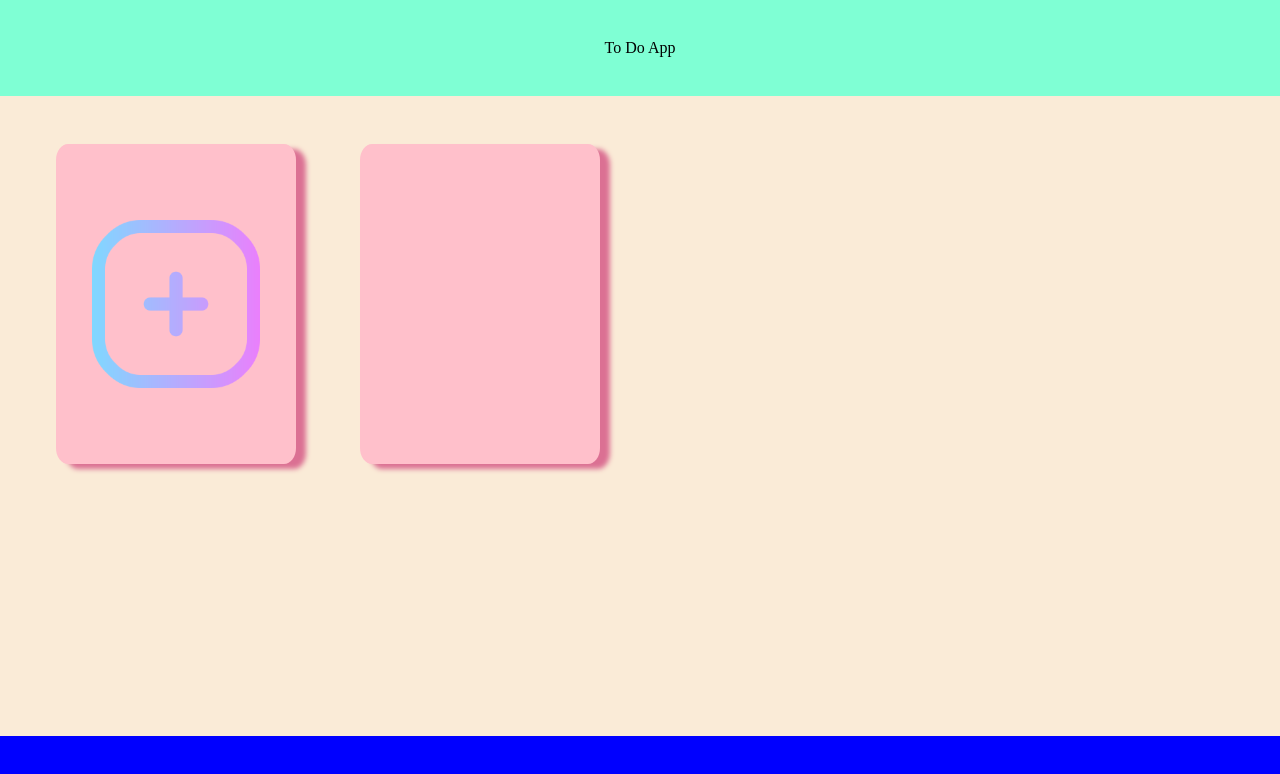
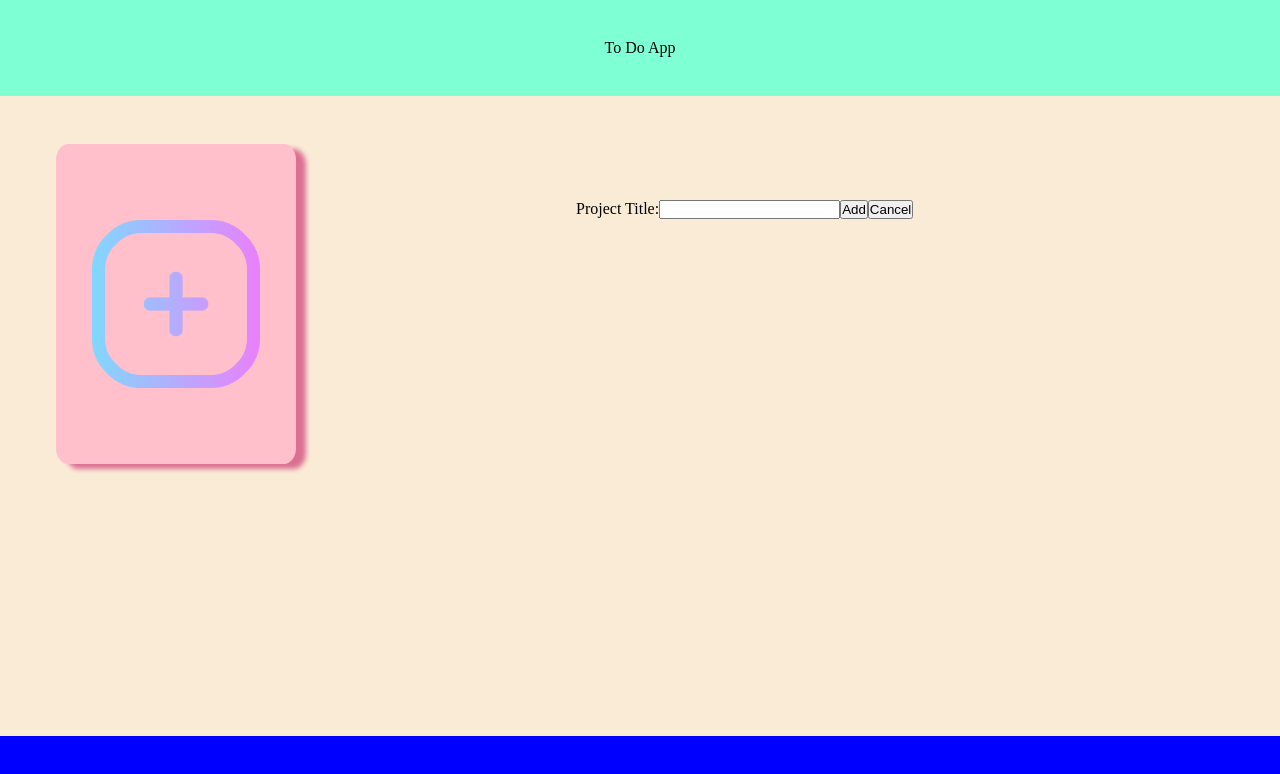
Before and after one commit to arturasVis/ToDoList, a website built with webpack: page src/template.html in a window 1280 px wide. Both pictures are taken after a click on the element 176 px from the left and 304 px from the top of the page. Built offline with nearby package versions, Linux system fonts and the light colour scheme.

Commit message:
Created prject factory, with some persitence functionality, started working on formloader functonality and adding projects with titles and object tied to them

```diff
--- a/src/index.js
+++ b/src/index.js
@@ -2,6 +2,16 @@ import './styles/styles.css'
 import './styles/reset.css'
 import { CreateProjectCard } from './scripts/ProjectCardLoader';
 import { CreateProjectButton } from './scripts/ProjectCardLoader';
+import { createProject } from './scripts/Project';
+import { loadSaved } from './scripts/Project';
 
 const button=document.querySelector('#button');
 CreateProjectButton();
+const testProject=createProject("Lol")
+
+testProject.addTask("Get shit done")
+console.log(testProject)
+testProject.listTasks()
+const localProject=loadSaved(JSON.parse(sessionStorage.getItem("Lol")))
+console.log(localProject)
+localProject.listTasks();
--- /dev/null
+++ b/src/scripts/FormLoader.js
@@ -0,0 +1,42 @@
+const content=document.querySelector('.content');
+
+export function loadForm(){
+
+    const popup=document.createElement('div');
+
+    popup.classList.add('popup');
+
+    const form = document.createElement('form');
+
+    const label=document.createElement('label');
+    label.textContent='Project Title:';
+    label.setAttribute("for","inputField");
+
+    const inputField=document.createElement('input')
+    inputField.type = "text";
+    inputField.id = "inputField";
+    inputField.name = "inputField";
+
+    const submitButton = document.createElement("button");
+    submitButton.type="button"
+    submitButton.textContent = "Add";
+
+    submitButton.addEventListener("click",(e)=>{
+        alert("You pressed me")
+    })
+
+    // Create a cancel button
+    const cancelButton = document.createElement("button");
+    cancelButton.type = "button";
+    cancelButton.textContent = "Cancel";
+
+    form.appendChild(label);
+    form.appendChild(inputField);
+    form.appendChild(submitButton);
+    form.appendChild(cancelButton);
+
+    popup.appendChild(form);
+
+    content.appendChild(popup);
+
+}
--- /dev/null
+++ b/src/scripts/Project.js
@@ -0,0 +1,25 @@
+export function createProject(title,tasks=[]){
+    const project={
+        title,
+        tasks,
+        addTask(task){
+            this.tasks.push(task);
+            this.save()
+        },
+        listTasks(){
+            console.log(this.tasks)
+        },
+        save(){
+            sessionStorage.setItem(this.title,JSON.stringify(this))
+        }
+    }
+
+    sessionStorage.setItem(title,JSON.stringify(project));
+    return project;
+}
+
+export function loadSaved(localProject){
+    const project=createProject(localProject.title,localProject.tasks);
+
+    return project;
+}
--- a/src/scripts/ProjectCardLoader.js
+++ b/src/scripts/ProjectCardLoader.js
@@ -1,4 +1,5 @@
 import Plus from '../assets/plus.png'
+import { loadForm } from './FormLoader';
 
 const content=document.querySelector('.content');
 
@@ -21,6 +22,7 @@ export function CreateProjectButton(){
     button.appendChild(img);
     content.appendChild(button);
     button.addEventListener("click",(e)=>{
-        CreateProjectCard()
+        //CreateProjectCard()
+        loadForm();
     })
 }
--- a/src/styles/styles.css
+++ b/src/styles/styles.css
@@ -53,3 +53,11 @@
 .footer{
     min-height: 2rem;
 }
+.popup{
+    display: block;
+    position: fixed;
+    left:45%;
+    top: 25%;
+    border: 3px solid var(--jet);
+    z-index: 9;
+}
```
Also changed, not shown: PsuedoCode.txt (added, +11 -0 lines).
